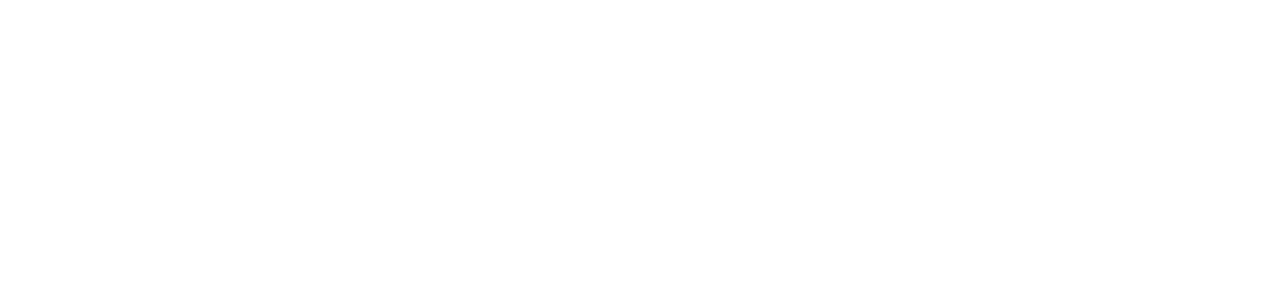
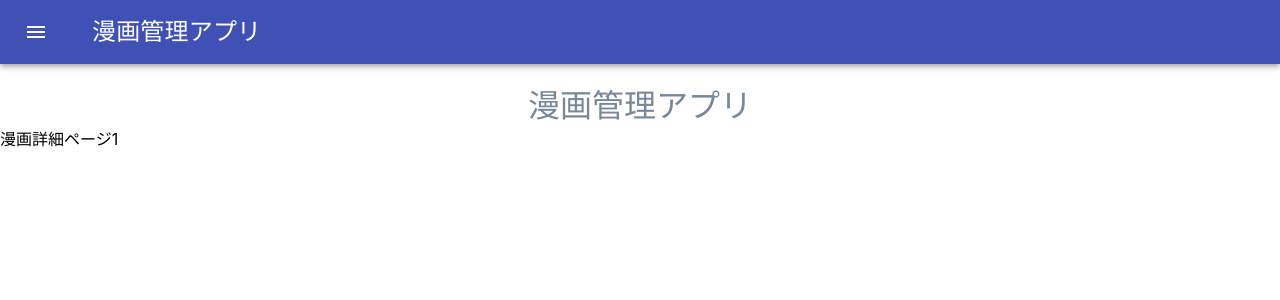
Before and after one commit to hirarira/comicManager, a React (Create React App) app in the folder dockerfiles/react/: page /detail/1 in a window 1280 px wide. Shown: the top 300 px of the page. Built offline with nearby package versions, Linux system fonts and the light colour scheme.

Commit message:
Comic詳細ページでIDを受け取れるように改修

```diff
--- a/dockerfiles/react/src/App.tsx
+++ b/dockerfiles/react/src/App.tsx
@@ -10,7 +10,7 @@
       <Switch>
         <Route exact path="/" component={Home} />
         <Route exact path="/sample" component={Sample} />
-        <Route exact path="/detail" component={ComicDetail} />
+        <Route exact path="/detail/:comicID" component={ComicDetail} />
       </Switch>
     </React.Fragment>
   )
--- a/dockerfiles/react/src/pages/comicDetail.tsx
+++ b/dockerfiles/react/src/pages/comicDetail.tsx
@@ -1,16 +1,18 @@
 import { FC } from "react";
 import Header from "../components/Header";
 import React from "react";
+import { RouteComponentProps } from 'react-router-dom'
 
-interface Props {
+type DetailProps = RouteComponentProps<{
+  comicID: string
+}>
 
-}
-
-const ComicDetail: FC<Props> = (()=>{
+const ComicDetail: FC<DetailProps> = ((props)=>{
   return (
     <div>
       <Header/>
       漫画詳細ページ
+      {props.match.params.comicID}
     </div>
   )
 });
--- a/dockerfiles/react/src/pages/home.tsx
+++ b/dockerfiles/react/src/pages/home.tsx
@@ -68,7 +68,7 @@
                 })}
               </Select>
             </FormControl>
-            <Link href={`/detail?comicID=${selectComic}`}>
+            <Link href={`/detail/${selectComic}`}>
               <Button variant="contained" color="primary" style={{ marginTop: "10px" }}>
                 移動
               </Button>
```
